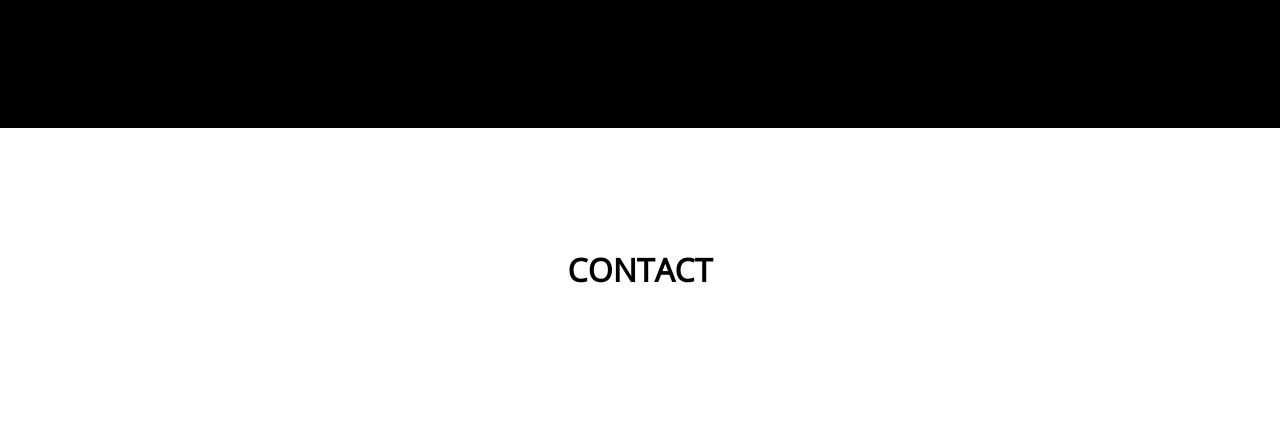
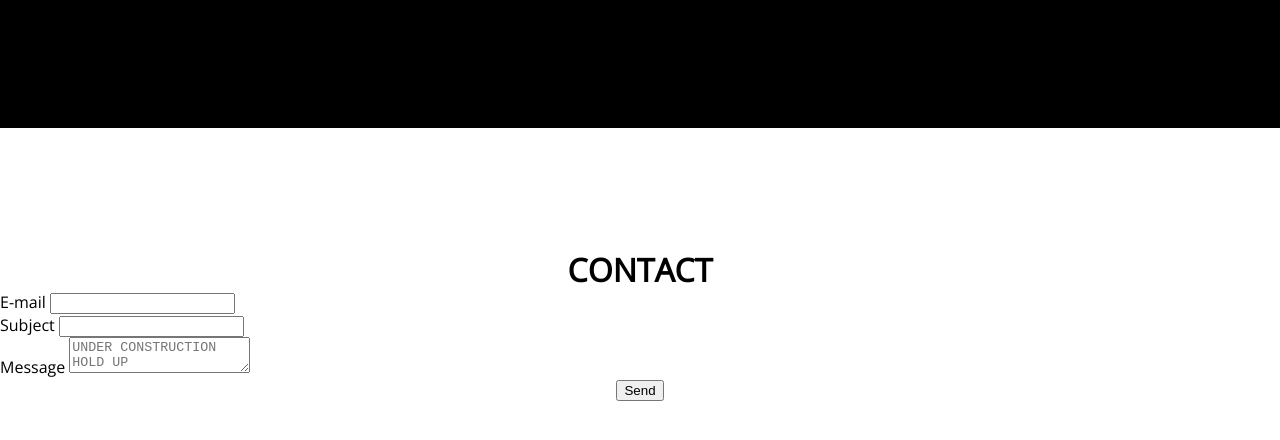
Before and after one commit to codekeefe/portfolio, a plain HTML site: page index.html in a window 1280 px wide. Shown: the part 2185-2625 px from the top of the page. Drawn offline with nearby package versions, Linux system fonts and the light colour scheme.

Commit message:
added contact form, unfinished

```diff
--- a/index.html
+++ b/index.html
@@ -4,6 +4,7 @@
 
     <head>
         <title>Keefe Custodio</title>
+        <script src ='main.js'></script>
         <link rel="stylesheet" type="text/css" href="main.css">
         <link rel="stylesheet" href="https://use.fontawesome.com/releases/v5.8.1/css/all.css" integrity="sha384-50oBUHEmvpQ+1lW4y57PTFmhCaXp0ML5d60M1M7uH2+nqUivzIebhndOJK28anvf" crossorigin="anonymous">
         <link href="https://fonts.googleapis.com/css?family=Montserrat|Open+Sans|Raleway|Roboto" rel="stylesheet">
@@ -82,7 +83,22 @@
             <h1 class = 'head-2'>CONTACT</h1>
 
             <form>
+                <label>
+                    E-mail
+                    <input type='email' class='email' />
+                </label>
 
+                <label>
+                    Subject
+                    <input type='text' class='Subject' />
+                </label>
+
+                <label>
+                    Message
+                    <textarea placeholder='UNDER CONSTRUCTION HOLD UP '></textarea>
+                </label>
+
+                <button type='submit'>Send</button>
             </form>
         </div>
 
--- a/main.css
+++ b/main.css
@@ -9,6 +9,11 @@ body{
 
 i{
     font-size: 2em;
+}
+
+label{
+    display: block;
+    text-align: left !important;
 }
 
 #cover{
--- /dev/null
+++ b/main.js
@@ -0,0 +1 @@
+console.log('it works');
```
